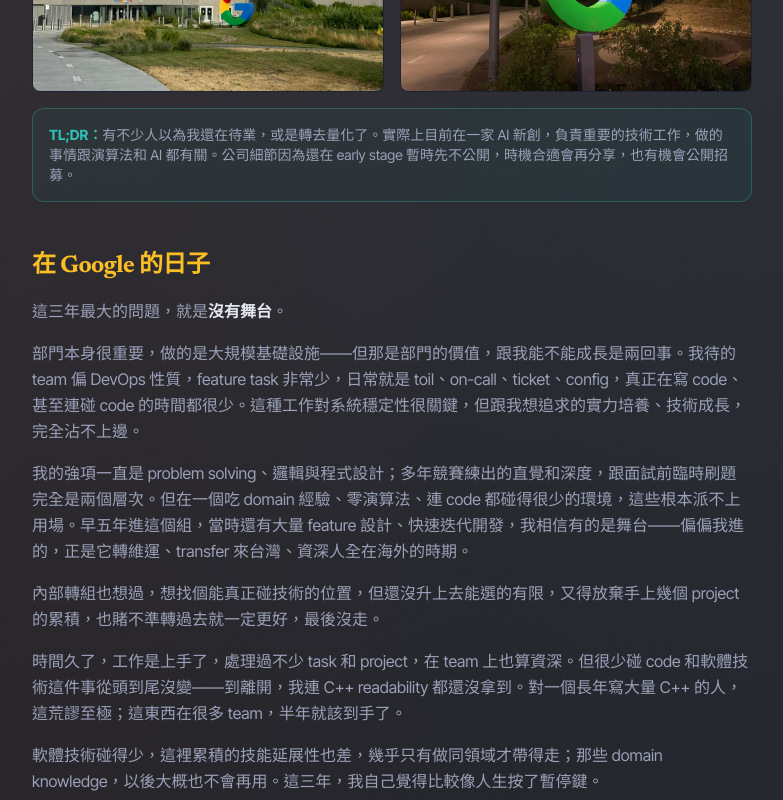
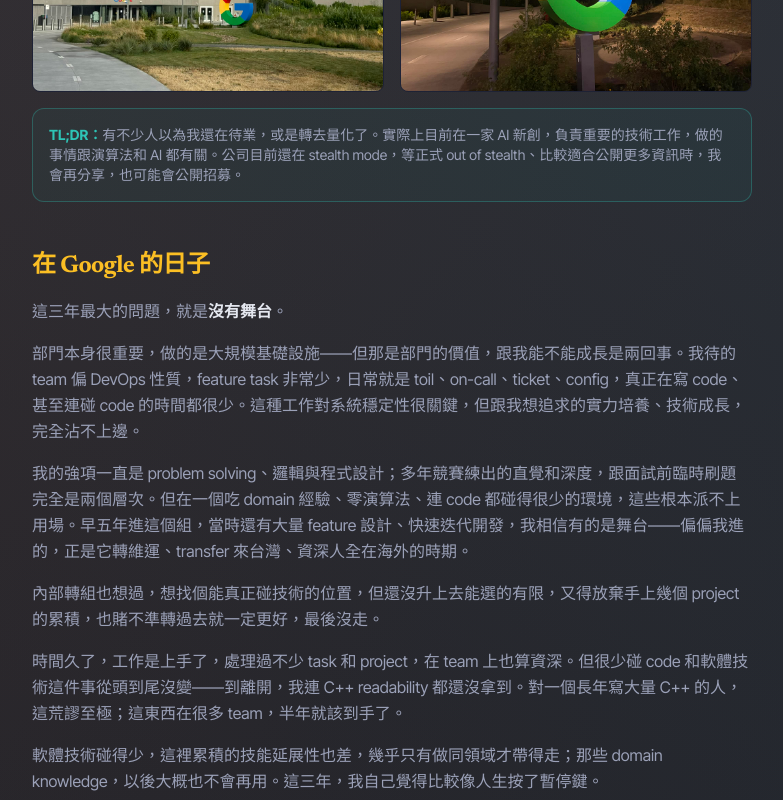
Before and after one commit to HanaYukii/hanayukii-site, a Next.js app: page /blog/leaving-google in a window 1280 px wide. Shown: the part 1480-2280 px from the top of the page, without its empty margins (248-1031 px from the left). Built offline with nearby package versions, Linux system fonts and the light colour scheme.

Commit message:
Clarify startup disclosure timing

```diff
--- a/src/app/blog/leaving-google/page.tsx
+++ b/src/app/blog/leaving-google/page.tsx
@@ -130,7 +130,7 @@ export default function LeavingGoogle() {
           <div className="mb-8 rounded-xl border border-primary/30 bg-primary/5 p-4">
             <p className="text-sm text-text-muted">
               <span className="font-bold text-primary">TL;DR：</span>
-              有不少人以為我還在待業，或是轉去量化了。實際上目前在一家 AI 新創，負責重要的技術工作，做的事情跟演算法和 AI 都有關。公司細節因為還在 early stage 暫時先不公開，時機合適會再分享，也有機會公開招募。
+              有不少人以為我還在待業，或是轉去量化了。實際上目前在一家 AI 新創，負責重要的技術工作，做的事情跟演算法和 AI 都有關。公司目前還在 stealth mode，等正式 out of stealth、比較適合公開更多資訊時，我會再分享，也可能會公開招募。
             </p>
           </div>
         </FadeIn>
@@ -337,9 +337,9 @@ export default function LeavingGoogle() {
           <Heading id="decision">近期發展</Heading>
           <div className="space-y-4">
             <p>
-              這家新創目前還在 early stage，細節不方便多說。
+              這家新創目前還在 stealth mode，現在還不適合公開太多資訊。
               但擔任了重要的技術職位，做的事情跟演算法和 AI 都有關。
-              等之後比較可以公開了，會再寫一篇分享新創生活，甚至 hiring。
+              等公司正式 out of stealth 後，我會再分享新創生活，以及可能的招募資訊。
             </p>
             <p>
               事後半年走過之後的體會，這份工作完全給了我當時想要的東西，也完全找回了野心與自信：
```
